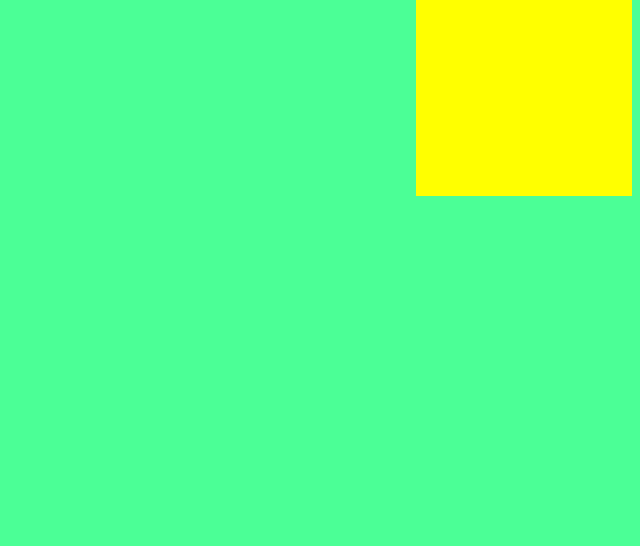
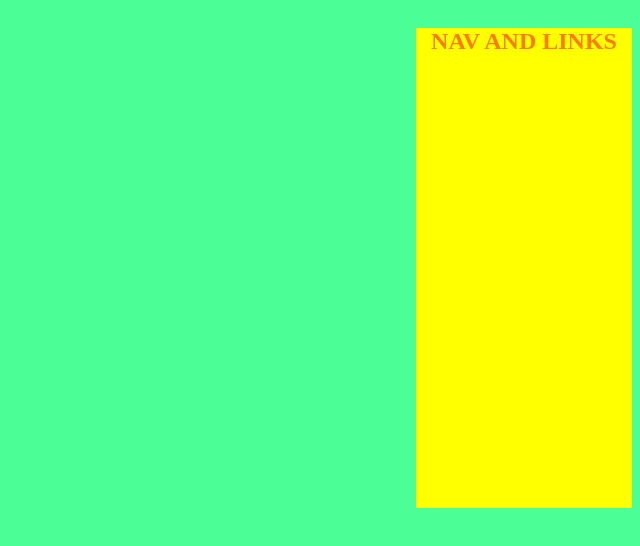
Before and after one commit to f4tornado-yt/F4TornadoOld, a plain HTML site: page News.html in a window 1280 px wide. Shown: the whole page, without its empty margins (640-1280 px from the left). Drawn offline with Linux system fonts and the light colour scheme; a web font is replaced by a local one.

Commit message:
Update style.css

```diff
--- a/style.css
+++ b/style.css
@@ -3,5 +3,5 @@ h1 {background-image: url("Big enough channel art.jpg"); background-size:10em 6e
  height:4em; text-align:center; padding-top:2em;}
 p {color:rgb(255, 0, 255);}
 a {color:rgb(255, 122, 0); float:right; background-image: url(button.png); background-size:6em 2em; width:6em; height:2em; font-size:200%; position: relative;  right:0.4em; text-decoration:none; top:-19em;}
-h2 {float:right; color:rgb(255, 122, 0); background-color:rgb(255, 255, 0); width:9em; height:20em; text-align:center; top:-13em;}
+h2 {float:right; color:rgb(255, 122, 0); background-color:rgb(255, 255, 0); width:9em; height:20em; text-align:center;}
 .weird {left:6.35em;}
```
